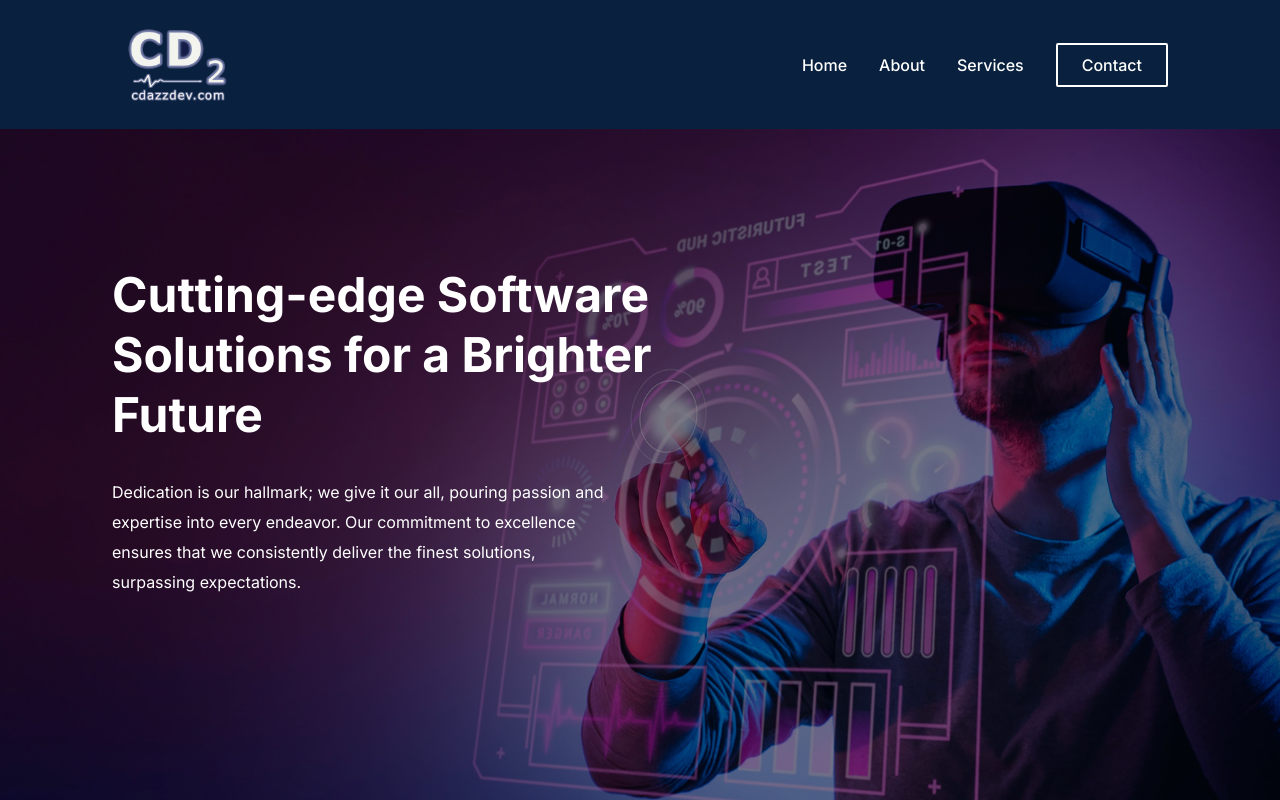
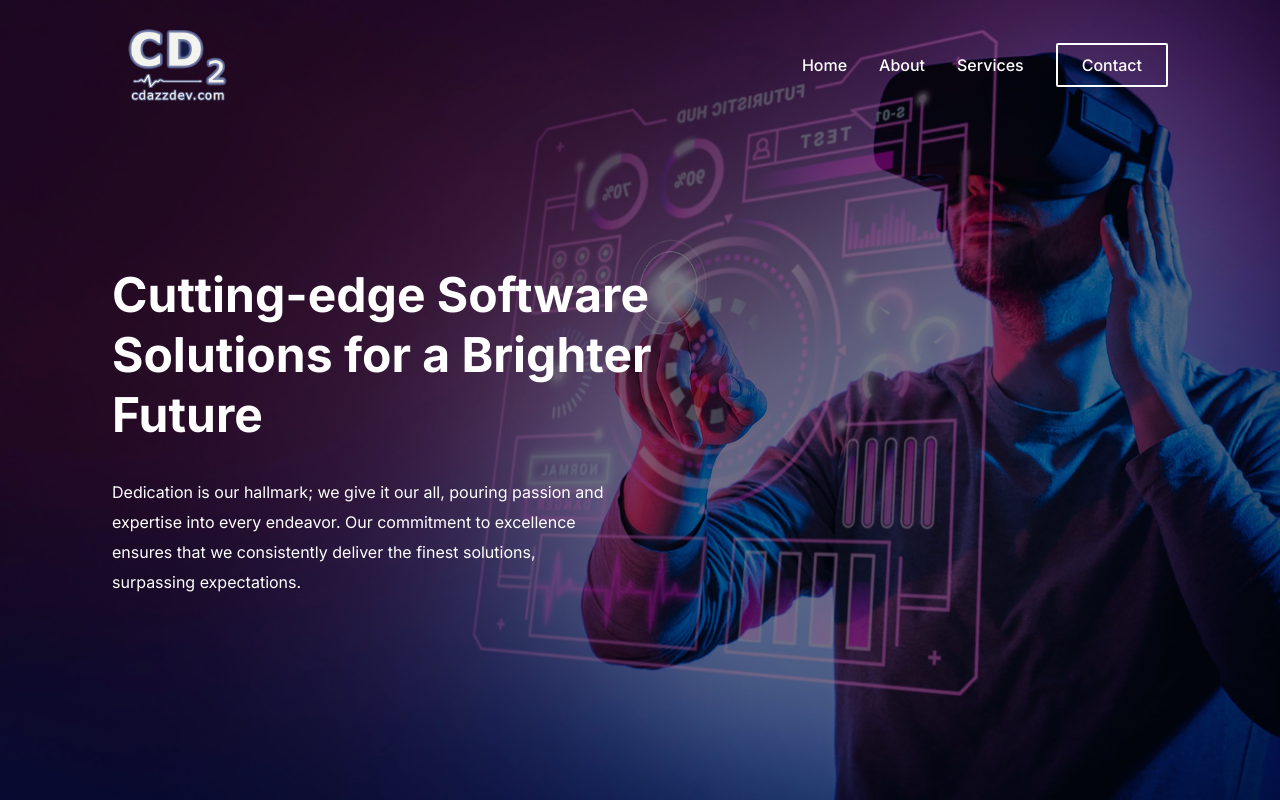
Before and after one commit to shaniAbeywick/it-company-website, a Next.js app: page / in a window 1280 px wide. Shown: the top 800 px of the page. Built offline with nearby package versions, Linux system fonts and the light colour scheme.

Commit message:
adding homepage navbar to hero section

```diff
--- a/app/components/Hero.tsx
+++ b/app/components/Hero.tsx
@@ -1,14 +1,66 @@
+'use client';
+import { initFlowbite } from "flowbite";
+import { useEffect, useState } from "react";
 import React from 'react'
 import Image from 'next/image'
+import Nav from './Nav'
 
 const Hero = () => {
+
+  useEffect(() => {
+    // Initialize Flowbite after component is mounted
+    initFlowbite();
+  }, []);
+
   return (
+
+
     <div className="relative bg-[url('/images/hero.jpg')] bg-cover min-h-screen">
+
       <div className="absolute inset-0 bg-black-100 opacity-50"></div> {/* Overlay */}
+      {/* navbar for home page */}
+      <nav className="bg-transparent border-gray-200 dark:bg-gray-900 z-10 relative">
+        <div className="lg:container p-2">
+          <div className="max-w-full flex flex-wrap items-center justify-between md:p-4">
+            {/* Logo image */}
+            <a href="/" className="flex items-center space-x-3 rtl:space-x-reverse">
+              <Image src="/images/logo-light.png" alt='LogoImg' width={130} height={40} />
+            </a>
+            {/* Hamburger Icon */}
+            <button data-collapse-toggle="navbar-default" type="button" className="inline-flex items-center p-2 w-10 h-10 justify-center text-sm text-white rounded-lg md:hidden hover:bg-indigo-950 focus:outline-none focus:ring-2 focus:ring-white dark:text-gray-400 dark:hover:bg-gray-700 dark:focus:ring-gray-600" aria-controls="navbar-default" aria-expanded="false">
+              <span className="sr-only">Open main menu</span>
+              <svg className="w-5 h-5" aria-hidden="true" xmlns="http://www.w3.org/2000/svg" fill="none" viewBox="0 0 17 14">
+                <path stroke="currentColor" stroke-linecap="round" stroke-linejoin="round" stroke-width="2" d="M1 1h15M1 7h15M1 13h15" />
+              </svg>
+            </button>
+            {/* list of nav links */}
+            <div className="hidden w-full md:block md:w-auto" id="navbar-default">
+              <ul className="font-medium flex flex-col md:justify-center md:items-center p-4 md:p-0 mt-4 border-0 rounded-lg bg-transparent md:flex-row md:space-x-8 rtl:space-x-reverse md:mt-0 md:border-0 md:bg-transparent dark:bg-gray-800 md:dark:bg-gray-900 dark:border-gray-700">
+                <li>
+                  <a href="/" className="block py-2 px-3 text-white rounded-none hover:bg-purple-300 md:hover:bg-transparent md:text-white md:p-0 dark:text-white md:dark:text-blue-500 md:hover:text-blue-950">Home</a>
+                </li>
+                <li>
+                  <a href="/about" className="block py-2 px-3 text-white rounded-none hover:bg-purple-300 md:hover:bg-transparent md:border-0 md:hover:text-blue-300 md:p-0 dark:text-white md:dark:hover:text-blue-500 dark:hover:bg-gray-700 dark:hover:text-white md:dark:hover:bg-transparent">About</a>
+                </li>
+                <li>
+                  <a href="/service" className="block py-2 px-3 text-white rounded-none hover:bg-purple-300 md:hover:bg-transparent md:border-0 md:hover:text-blue-300 md:p-0 dark:text-white md:dark:hover:text-blue-500 dark:hover:bg-gray-700 dark:hover:text-white md:dark:hover:bg-transparent">Services</a>
+                </li>
+                {/* <li>
+                                <a href="/career" className="block py-2 px-3 text-white rounded-none hover:bg-purple-300 md:hover:bg-transparent md:border-0 md:hover:text-blue-300 md:p-0 dark:text-white md:dark:hover:text-blue-500 dark:hover:bg-gray-700 dark:hover:text-white md:dark:hover:bg-transparent">Career</a>
+                            </li> */}
+                <li>
+                  <a href="/contact" className="block py-2 lg:px-6 px-3 text-white hover:bg-purple-300 md:hover:bg-transparent md:hover:text-white  md:hover:scale-110 md:active:scale-110 md:focus:scale-110 md:active:text-white md:focus:text-white hover:text-white active:text-white focus:text-white bg-transparent md:border-2 border-0 border-white md:rounded-sm rounded-none dark:text-white md:dark:hover:text-blue-500 dark:hover:bg-gray-700 dark:hover:text-white md:dark:hover:bg-transparent focus:outline-none focus:ring-0">Contact</a>
+                </li>
+              </ul>
+            </div>
+          </div>
+        </div>
+      </nav>
+      {/* end of navbar*/}
       <div className="lg:container pt-10 pb-10 lg:pb-0 px-10 relative z-10">
         <div className="grid grid-cols-1 lg:px-4 pt-4">
           {/* the left side content of hero section */}
-          <div className='flex flex-col justify-center gap-8 lg:mt-20 sm:mt-64 mt-16'>
+          <div className='flex flex-col justify-center gap-8 lg:mt-20 mt-4 sm:mt-48'>
             <h3 className='text-5xl font-bold text-white hero-title text-left max-w-[20ch]'>Cutting-edge Software Solutions for a Brighter Future </h3>
             <p className="text-white sm:text-base text-sm font-normal hero-descript text-left max-w-[50ch]">Dedication is our hallmark; we give it our all, pouring passion and expertise into every endeavor. Our commitment to excellence ensures that we consistently deliver the finest solutions, surpassing expectations.</p>
             {/* buttons of hero section */}
@@ -28,6 +80,7 @@ const Hero = () => {
 
 
     </div>
+
   )
 }
 
--- a/app/components/Nav.tsx
+++ b/app/components/Nav.tsx
@@ -3,6 +3,7 @@ import { initFlowbite } from "flowbite";
 import { useEffect, useState } from "react";
 import { usePathname } from "next/navigation";
 import Image from "next/image";
+import Link from 'next/link';
 import React from 'react'
 
 
@@ -37,21 +38,21 @@ function Nav() {
                     </button>
                     {/* list of nav links */}
                     <div className="hidden w-full md:block md:w-auto" id="navbar-default">
-                        <ul className="font-medium flex flex-col md:justify-center md:items-center p-4 md:p-0 mt-4 border-0 rounded-lg bg-indigo-950 md:flex-row md:space-x-8 rtl:space-x-reverse md:mt-0 md:border-0 md:bg-blue-100 dark:bg-gray-800 md:dark:bg-gray-900 dark:border-gray-700">
+                        <ul className="font-medium flex flex-col md:justify-center md:items-center p-4 md:p-0 mt-4 border-0 rounded-lg bg-blue-100 md:flex-row md:space-x-8 rtl:space-x-reverse md:mt-0 md:border-0 md:bg-transparent dark:bg-gray-800 md:dark:bg-gray-900 dark:border-gray-700">
                             <li>
-                                <a href="/" className="block py-2 px-3 text-white rounded-none hover:bg-blue-100 md:bg-transparent md:text-white md:p-0 dark:text-white md:dark:text-blue-500 md:hover:text-blue-300">Home</a>
+                                <a href="/" className="block py-2 px-3 text-white rounded-none hover:bg-indigo-950 md:hover:bg-transparent md:text-white md:p-0 dark:text-white md:dark:text-blue-500 md:hover:text-blue-300">Home</a>
                             </li>
                             <li>
-                                <a href="/about" className="block py-2 px-3 text-white rounded-none hover:bg-blue-100 md:hover:bg-transparent md:border-0 md:hover:text-blue-300 md:p-0 dark:text-white md:dark:hover:text-blue-500 dark:hover:bg-gray-700 dark:hover:text-white md:dark:hover:bg-transparent">About</a>
+                                <a href="/about" className="block py-2 px-3 text-white rounded-none hover:bg-indigo-950 md:hover:bg-transparent md:border-0 md:hover:text-blue-300 md:p-0 dark:text-white md:dark:hover:text-blue-500 dark:hover:bg-gray-700 dark:hover:text-white md:dark:hover:bg-transparent">About</a>
                             </li>
                             <li>
-                                <a href="/service" className="block py-2 px-3 text-white rounded-none hover:bg-blue-100 md:hover:bg-transparent md:border-0 md:hover:text-blue-300 md:p-0 dark:text-white md:dark:hover:text-blue-500 dark:hover:bg-gray-700 dark:hover:text-white md:dark:hover:bg-transparent">Services</a>
+                                <a href="/service" className="block py-2 px-3 text-white rounded-none hover:bg-indigo-950 md:hover:bg-transparent md:border-0 md:hover:text-blue-300 md:p-0 dark:text-white md:dark:hover:text-blue-500 dark:hover:bg-gray-700 dark:hover:text-white md:dark:hover:bg-transparent">Services</a>
                             </li>
                             {/* <li>
-                                <a href="/career" className="block py-2 px-3 text-white rounded-none hover:bg-blue-100 md:hover:bg-transparent md:border-0 md:hover:text-blue-300 md:p-0 dark:text-white md:dark:hover:text-blue-500 dark:hover:bg-gray-700 dark:hover:text-white md:dark:hover:bg-transparent">Career</a>
+                                <a href="/career" className="block py-2 px-3 text-white rounded-none hover:bg-indigo-950 md:hover:bg-transparent md:border-0 md:hover:text-blue-300 md:p-0 dark:text-white md:dark:hover:text-blue-500 dark:hover:bg-gray-700 dark:hover:text-white md:dark:hover:bg-transparent">Career</a>
                             </li> */}
                             <li>
-                                <a href="/contact" className="block py-2 lg:px-6 px-3 text-white hover:bg-blue-100 md:hover:bg-transparent md:hover:text-blue-300  md:hover:scale-110 md:active:scale-110 md:focus:scale-110 md:active:text-white md:focus:text-white hover:text-white active:text-white focus:text-white bg-transparent md:border-2 border-0 border-white md:rounded-sm rounded-none dark:text-white md:dark:hover:text-blue-500 dark:hover:bg-gray-700 dark:hover:text-white md:dark:hover:bg-transparent focus:outline-none focus:ring-0">Contact</a>
+                                <a href="/contact" className="block py-2 lg:px-6 px-3 text-white hover:bg-indigo-950 md:hover:bg-transparent md:hover:text-blue-300  md:hover:scale-110 md:active:scale-110 md:focus:scale-110 md:active:text-white md:focus:text-white hover:text-white active:text-white focus:text-white bg-transparent md:border-2 border-0 border-white md:rounded-sm rounded-none dark:text-white md:dark:hover:text-blue-500 dark:hover:bg-gray-700 dark:hover:text-white md:dark:hover:bg-transparent focus:outline-none focus:ring-0">Contact</a>
                             </li>
                         </ul>
                     </div>
--- a/app/components/ServiceContent.tsx
+++ b/app/components/ServiceContent.tsx
@@ -25,7 +25,7 @@ function ServiceContent() {
           <div className='flex-1 lg:block hidden'>
             <Image src="/images/igor-miske-Px3iBXV-4TU-unsplash.jpg" alt='serviceImg' width={960} height={540} className="w-full h-full" />
           </div>
-          <div className="py-20 bg-orange-300 border-0 rounded-0 shadow-none dark:bg-gray-800 dark:border-gray-700 flex-1 px-8 lg:px-0">
+          <div className="py-20 bg-orange-100 border-0 rounded-0 shadow-none dark:bg-gray-800 dark:border-gray-700 flex-1 px-8 lg:px-0">
             <h1 className='lg:text-5xl text-4xl text-black-100 font-extrabold lg:mx-20'>Web App Development</h1>
             {/* <h3 className='lg:text-xl text-lg text-black-100 text-opacity-75 font-semibold my-4 lg:mx-20'>Utilising data driven tactics to deliver high return on investment from your performance marketing budget.</h3> */}
             <ul className="space-y-2 mt-4 text-black-100 text-opacity-70 list-disc list-outside dark:text-gray-400 lg:text-lg text-base font-normal lg:mx-20">
@@ -102,7 +102,7 @@ function ServiceContent() {
           </div>
 
 
-          <div className="py-20 bg-orange-300 border-0 rounded-0 shadow-none dark:bg-gray-800 dark:border-gray-700 flex-1 px-8 lg:px-0">
+          <div className="py-20 bg-orange-100 border-0 rounded-0 shadow-none dark:bg-gray-800 dark:border-gray-700 flex-1 px-8 lg:px-0">
             <h1 className='lg:text-5xl text-4xl text-black-100 font-extrabold lg:mx-20'>Cyber Security</h1>
             {/* <h3 className='lg:text-xl text-lg text-black-100 text-opacity-75 font-semibold my-4 lg:mx-20'>Utilising data driven tactics to deliver high return on investment from your performance marketing budget.</h3> */}
             <ul className="space-y-2 mt-4 text-black-100 text-opacity-70 list-disc list-outside dark:text-gray-400 lg:text-lg text-base font-normal lg:mx-20">
--- a/app/page.tsx
+++ b/app/page.tsx
@@ -24,7 +24,7 @@ export default function Home() {
     <main className="overflow-hidden">
 
         {/* <Banner /> */}
-        <Nav />
+        {/* <Nav /> */}
         <Hero />
         {/* <LogoSlider/> */}
         <Services />
--- a/tailwind.config.ts
+++ b/tailwind.config.ts
@@ -33,8 +33,8 @@ module.exports = {
         black:{
           100:"#030913"
         },
-        orange:{
-          300:"#FEF1E6",
+        purple:{
+          300:"#220A28",
         },
 
       },
```
